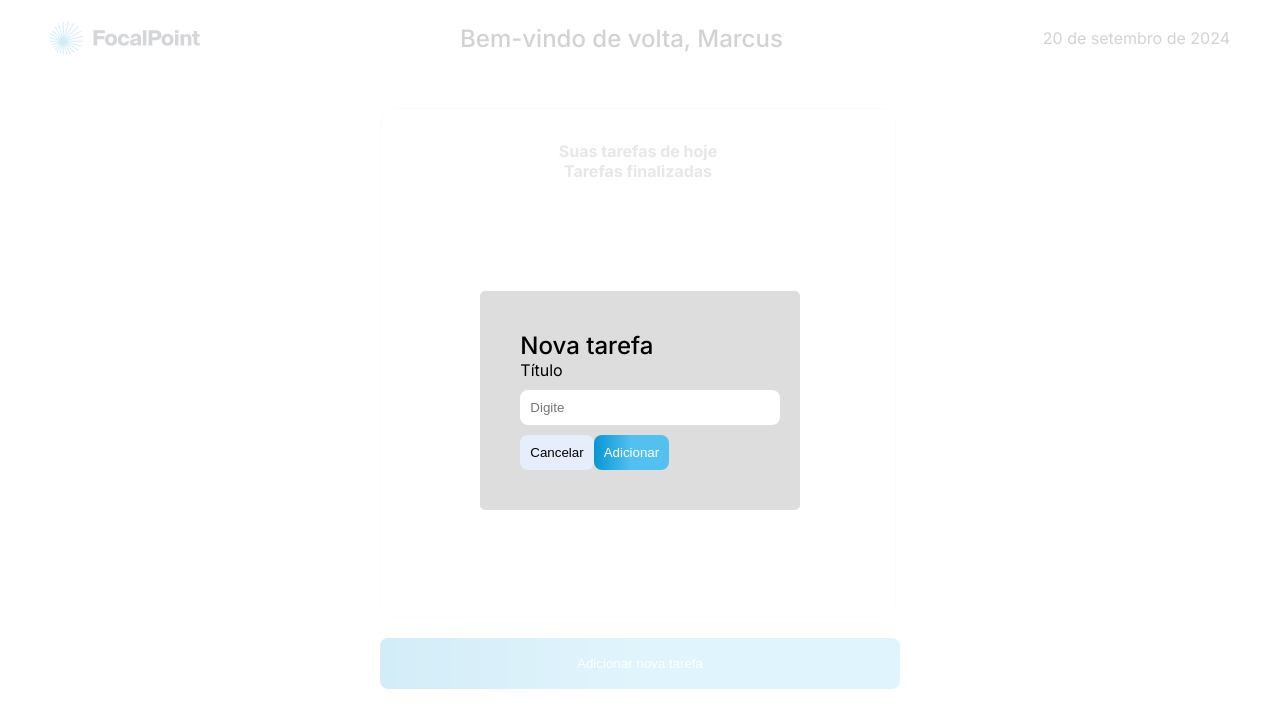
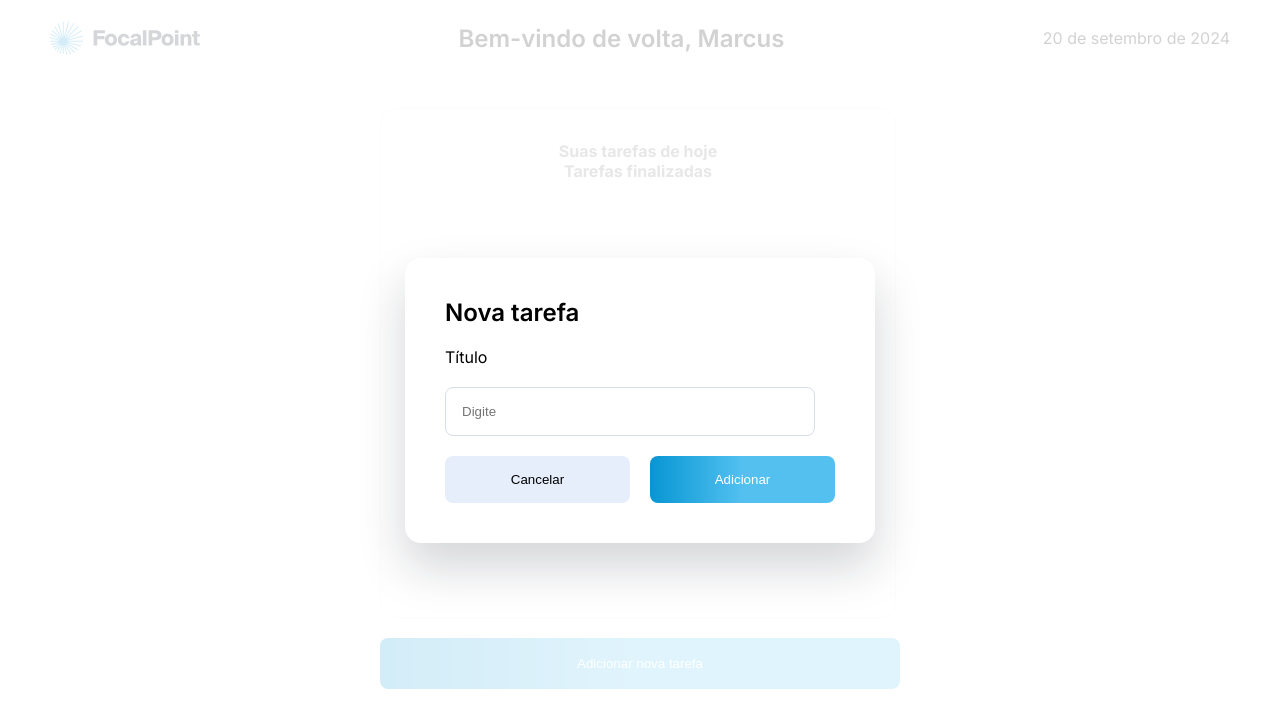
Before and after one commit to ArielChama/test-legalplan, a Next.js app: page / in a window 1280 px wide. Both pictures are taken after a click on the button "Adicionar nova tarefa". Shown: the top 728 px of the page. Built offline with nearby package versions, Linux system fonts and the light colour scheme.

Commit message:
feat: Renaming archives and creating functions create and delete

```diff
--- a/app/components/Modal.tsx
+++ b/app/components/ModalCreate.tsx
@@ -1,5 +1,5 @@
+import { useState } from 'react';
 import styles from '@/styles/main.module.scss'
-import { useState } from 'react';
 
 interface ModalProps {
   modalStatus: boolean,
@@ -7,16 +7,16 @@ interface ModalProps {
   addTask: (task: string) => void;
 }
 
-const Modal = ({ modalStatus, setModalStatus, addTask }: ModalProps) => {
+const ModalCreate = ({ modalStatus, setModalStatus, addTask }: ModalProps) => {
   const [taskTitle, setTaskTitle] = useState('');
 
   const handleAddTask = () => {
     if (taskTitle.trim()) {
-      addTask(taskTitle); // Adiciona a tarefa
-      setTaskTitle(''); // Limpa o input
-      setModalStatus(false); // Fecha o modal
+      addTask(taskTitle)
+      setTaskTitle('')
+      setModalStatus(false)
     }
-  };
+  }
 
 
   if (modalStatus) {
@@ -27,10 +27,12 @@ const Modal = ({ modalStatus, setModalStatus, addTask }: ModalProps) => {
           <div>
             <h1 className={styles.title}>Nova tarefa</h1>
 
-            <label htmlFor="">Título</label>
+            <p style={{ marginTop: '20px' }}>
+              <label htmlFor="">Título</label>
+            </p>
             <input type="text" className={styles.input} placeholder="Digite" value={taskTitle} onChange={(e) => setTaskTitle(e.target.value)} />
 
-            <div>
+            <div className={styles.button_group}>
               <button type="button" className={styles.button_stop} onClick={() => setModalStatus(!modalStatus)}>
                 Cancelar
               </button>
@@ -46,4 +48,4 @@ const Modal = ({ modalStatus, setModalStatus, addTask }: ModalProps) => {
   }
 }
 
-export default Modal
+export default ModalCreate
--- /dev/null
+++ b/app/components/ModalDelete.tsx
@@ -0,0 +1,46 @@
+import { useState } from 'react';
+import styles from '@/styles/main.module.scss'
+
+interface ModalProps {
+  modalStatus: boolean,
+  setModalStatus: React.Dispatch<React.SetStateAction<boolean>>,
+  deleteTask: (task: number) => void,
+  idTask: number
+}
+
+const ModalDelete = ({ modalStatus, setModalStatus, deleteTask, idTask }: ModalProps) => {
+  const handleDeleteTask = () => {
+    deleteTask(idTask)
+    setModalStatus(false)
+  }
+
+
+  if (modalStatus) {
+    return (
+      <div className={styles.container_modal}>
+        <div className={styles.modal}>
+
+          <div>
+            <h1 className={styles.title}>Deleter tarefa</h1>
+
+            <p style={{ marginTop: '30px', marginBottom: '30px' }}>
+              Tem a certeza que deseja deletar essa tarefa?
+            </p>
+
+            <div className={styles.button_group}>
+              <button type="button" className={styles.button_stop} onClick={() => setModalStatus(!modalStatus)}>
+                Cancelar
+              </button>
+
+              <button type="button" className={styles.button_delete} onClick={handleDeleteTask}>
+                Deletar
+              </button>
+            </div>
+          </div>
+        </div>
+      </div>
+    )
+  }
+}
+
+export default ModalDelete
--- a/app/page.tsx
+++ b/app/page.tsx
@@ -4,11 +4,14 @@ import { useState } from "react";
 import styles from "@/styles/main.module.scss"
 import logo from "@/assets/logo.svg"
 import Image from "next/image";
-import Modal from "./components/Modal";
+import ModalCreate from "./components/ModalCreate";
+import ModalDelete from "./components/ModalDelete";
 
 export default function Home() {
   const [tasks, setTasks] = useState<{ id: number; title: string }[]>([])
-  const [modalStatus, setModalStatus] = useState(false)
+  const [modalCreate, setModalCreate] = useState(false)
+  const [modalDelete, setModalDelete] = useState(false)
+  const [taskToDelete, setTaskToDelete] = useState<number>(0)
   const date = new Date()
   const formattedDate = date.toLocaleDateString('pt-BR', {
     day: 'numeric',
@@ -16,18 +19,28 @@ export default function Home() {
     year: 'numeric'
   });
 
-  const handleModal = () => {
-    setModalStatus(!modalStatus)
+  const handleModalCreate = () => {
+    setModalCreate(!modalCreate)
+  }
+
+  const handleModalDelete = (id: number) => {
+    setTaskToDelete(id);
+    setModalDelete(!modalDelete)
   }
 
 
   const addTask = (newTask: string) => {
     const newTaskObject = {
-      id: tasks.length + 1, // Gera um id para a tarefa
+      id: tasks.length + 1,
       title: newTask,
     };
 
-    setTasks((prevTasks) => [...prevTasks, newTaskObject]); // Adiciona a nova tarefa ao array de tarefas
+    setTasks((prevTasks) => [...prevTasks, newTaskObject])
+  };
+
+  const deleteTask = (id: number) => {
+    setTasks((prevTasks) => prevTasks.filter((task) => task.id !== taskToDelete));
+    setTaskToDelete(0);
   };
 
 
@@ -48,18 +61,18 @@ export default function Home() {
           <div className={styles.card}>
             <h3 className={styles.subtitle}>Suas tarefas de hoje</h3>
 
-            {tasks.map(({ id, title }) => (
+            {tasks.map((task) => (
               <div className={styles.card_item}>
                 <div style={{ display: 'flex', gap: '16px', alignItems: 'center' }}>
                   <input type="checkbox" />
-                  <p className={styles.card_task}>{title}</p>
+                  <p className={styles.card_task}>{task.title}</p>
                 </div>
 
-                <div>
-                  <svg width="20" height="22" viewBox="0 0 20 22" fill="none" xmlns="http://www.w3.org/2000/svg">
+                <button type="button" className={styles.buttonDelete} onClick={() => handleModalDelete(task.id)}>
+                  <svg width="20" height="22" viewBox="0 0 20 22" fill="none">
                     <path d="M1 5H3M3 5H19M3 5V19C3 19.5304 3.21071 20.0391 3.58579 20.4142C3.96086 20.7893 4.46957 21 5 21H15C15.5304 21 16.0391 20.7893 16.4142 20.4142C16.7893 20.0391 17 19.5304 17 19V5H3ZM6 5V3C6 2.46957 6.21071 1.96086 6.58579 1.58579C6.96086 1.21071 7.46957 1 8 1H12C12.5304 1 13.0391 1.21071 13.4142 1.58579C13.7893 1.96086 14 2.46957 14 3V5" stroke="#B0BBD1" stroke-width="1.33333" stroke-linecap="round" stroke-linejoin="round" />
                   </svg>
-                </div>
+                </button>
               </div>
             ))}
 
@@ -68,13 +81,14 @@ export default function Home() {
             </div>
           </div>
 
-          <button type="button" className={styles.button} onClick={handleModal}>
+          <button type="button" className={styles.button} onClick={handleModalCreate}>
             Adicionar nova tarefa
           </button>
         </div>
       </main>
 
-      <Modal modalStatus={modalStatus} setModalStatus={setModalStatus} addTask={addTask} />
+      <ModalCreate modalStatus={modalCreate} setModalStatus={setModalCreate} addTask={addTask} />
+      <ModalDelete modalStatus={modalDelete} setModalStatus={setModalDelete} idTask={taskToDelete} deleteTask={deleteTask} />
     </>
   );
 }
--- a/app/styles/main.module.scss
+++ b/app/styles/main.module.scss
@@ -1,3 +1,6 @@
+/*
+  All styles
+*/
 .main {
   display: flex;
   align-items: center;
@@ -14,7 +17,7 @@
 
 .title {
   font-size: 24px;
-  font-weight: 500;
+  font-weight: 600;
 }
 
 .subtitle {
@@ -57,8 +60,14 @@
   cursor: pointer;
 }
 
+.buttonDelete {
+  background: white;
+  border: transparent;
+  cursor: pointer;
+}
+
 /*
-  Main Styles
+  Modal Styles
 */
 
 .container_modal {
@@ -76,21 +85,30 @@
 
 .modal {
   position: fixed;
-  background-color: #dddddd;
+  background-color: #FFFFFF;
   padding: 40px;
-  border-radius: 5px;
-  box-shadow: 0 24 48 #1018282E;
+  border-radius: 16px;
+  box-shadow: 0px 24px 48px #1018282E;
 }
 
 .input {
   border-radius: 8px;
-  border: transparent;
-  padding: 10px;
-  width: 100%;
-  margin: 10px 0px;
+  border: 1px solid #D7DDE9;
+  padding: 16px;
+  width: 336px;
+  margin: 20px 0px;
 }
 
-.modal .button_stop {
+.button_group {
+  display: flex;
+  justify-content: space-between;
+  width: 100%;
+  gap: 20px
+}
+
+.button_stop {
+  width: 185px;
+  padding: 16px 24px 16px 24px !important;
   background: #E7EEFB;
   color: #000000;
   border: transparent;
@@ -99,7 +117,10 @@
   cursor: pointer;
 }
 
-.modal .button_create {
+.button_create, .button_delete {
+  width: 185px;
+  padding: 16px 24px 16px 24px !important;
+  padding: 100px;
   color: #fff;
   background: linear-gradient(90deg, rgba(7, 150, 211, 1) 0%, rgba(83, 192, 240, 1) 50%);
   border: transparent;
@@ -107,3 +128,7 @@
   border-radius: 8px;
   cursor: pointer;
 }
+
+.button_delete {
+  background: linear-gradient(90deg, rgba(211,7,7,1) 0%, rgba(240,83,83,1) 50%);
+}
```
